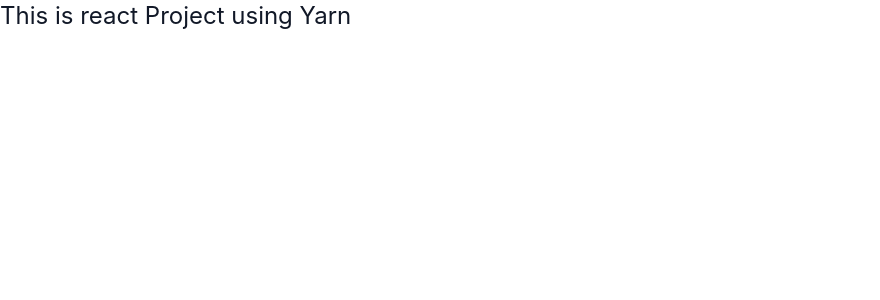
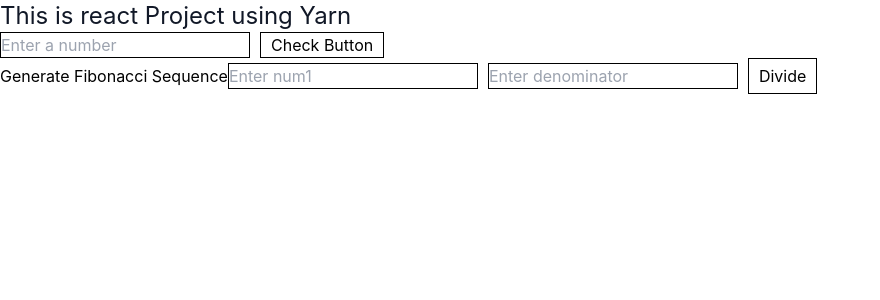
Before and after one commit to pruthasavani44/React-training, a React (Create React App) app in the folder react-yarn/: page / in a window 1280 px wide. Shown: the top 300 px of the page, without its empty margins (0-880 px from the left). Built offline with nearby package versions, Linux system fonts and the light colour scheme.

Commit message:
Conditional statements

```diff
--- a/react-yarn/src/App.js
+++ b/react-yarn/src/App.js
@@ -1,9 +1,143 @@
+import React, { useState } from "react";
 import './App.css';
 
 function App() {
+
+
+  const [number, setNumber] = useState("")
+  const [result, setResult] = useState("")
+
+  const checkNumber = () => {
+    const num = Number(number);
+    if (isNaN(num)) {
+      setResult("Please enter a valid number.");
+    } else if (num > 0) {
+      setResult(` The number ${num} is positive.`);
+    } else if (num < 0) {
+      setResult(`The number ${num} is negative.`);
+    } else {
+      setResult(`Please Enter number.`);
+    }
+
+  }
+
+
+  const [fibonacciNumbers, setFibonacciNumbers] = useState([]);
+  const handleFibonacci = () => {
+    let a = 0;
+    let b = 1;
+    const fibArray = [a, b];
+    // for Loop
+    for (let i = 0; i < 10; i++) {
+      let c = a + b;
+      fibArray.push(c);
+      a = b;
+      b = c;
+    }
+
+    // While Loop
+    // let i = 0
+    // while (i < 12) {
+    //   let c = a + b
+    //   fibArray.push(c);
+    //   a = b;
+    //   b = c;
+    //   i++
+    // }
+
+
+    // do..while
+    // let i = 0;
+    // do {
+    //   let c = a + b;
+    //   fibArray.push(c);
+    //   a = b;
+    //   b = c;
+    //   i++;
+    // } while (i < 5)
+
+    setFibonacciNumbers(fibArray);
+  }
+
+  const [num1, setNum1] = useState("");
+  const [num2, setNum2] = useState("");
+  const [divide, setDivide] = useState("");
+  const [error, setError] = useState("");
+
+  const divideNumbers = () => {
+    try {
+      // Resetting the previous error message
+      setError("");
+
+
+      if (isNaN(parseFloat(num1)) || isNaN(parseFloat(num2))) {
+        throw new Error("Please enter valid numbers.");
+      }
+
+      if (parseFloat(num2) === 0) {
+        throw new Error("Division by zero is not allowed.");
+      }
+
+      const divisionResult = (parseFloat(num1)) / parseFloat(num2);
+      setDivide(`Result: ${divisionResult}`);
+    } catch (err) {
+      setError(err.message);
+      setResult("");
+    } finally {
+      console.log("Division attempt completed.");
+    }
+  };
+
+
   return (
     <>
       <h1 className='text-gray-900 text-2xl'>This is react Project using Yarn</h1>
+
+      <input
+        type="text"
+        value={number}
+        onChange={(e) => setNumber(e.target.value)}
+        placeholder="Enter a number"
+        style={{ border: "1px solid black" }}
+      />
+      <button onClick={checkNumber} style={{ border: "1px solid black", marginLeft: "10px", padding: "0 10px" }} > Check Button</button>
+      <p>{result}</p>
+
+      <button onClick={handleFibonacci}>
+        Generate Fibonacci Sequence
+      </button>
+
+      {fibonacciNumbers.map((num, index) => (
+        <p key={index}>{num}</p>
+      ))}
+
+
+
+
+      <input
+        type="text"
+        value={num1}
+        onChange={(e) => setNum1(e.target.value)}
+        placeholder="Enter num1"
+        style={{ border: "1px solid black", marginRight: "10px" }}
+      />
+      <input
+        type="text"
+        value={num2}
+        onChange={(e) => setNum2(e.target.value)}
+        placeholder="Enter denominator"
+        style={{ border: "1px solid black", marginRight: "10px" }}
+      />
+      <button onClick={divideNumbers} style={{ border: "1px solid black", padding: "5px 10px" }}>
+        Divide
+      </button>
+
+      {error && <p style={{ color: "red" }}>{error}</p>}
+      {divide && <p>{divide}</p>}
+
+
+
+
     </>
   );
 }
```
